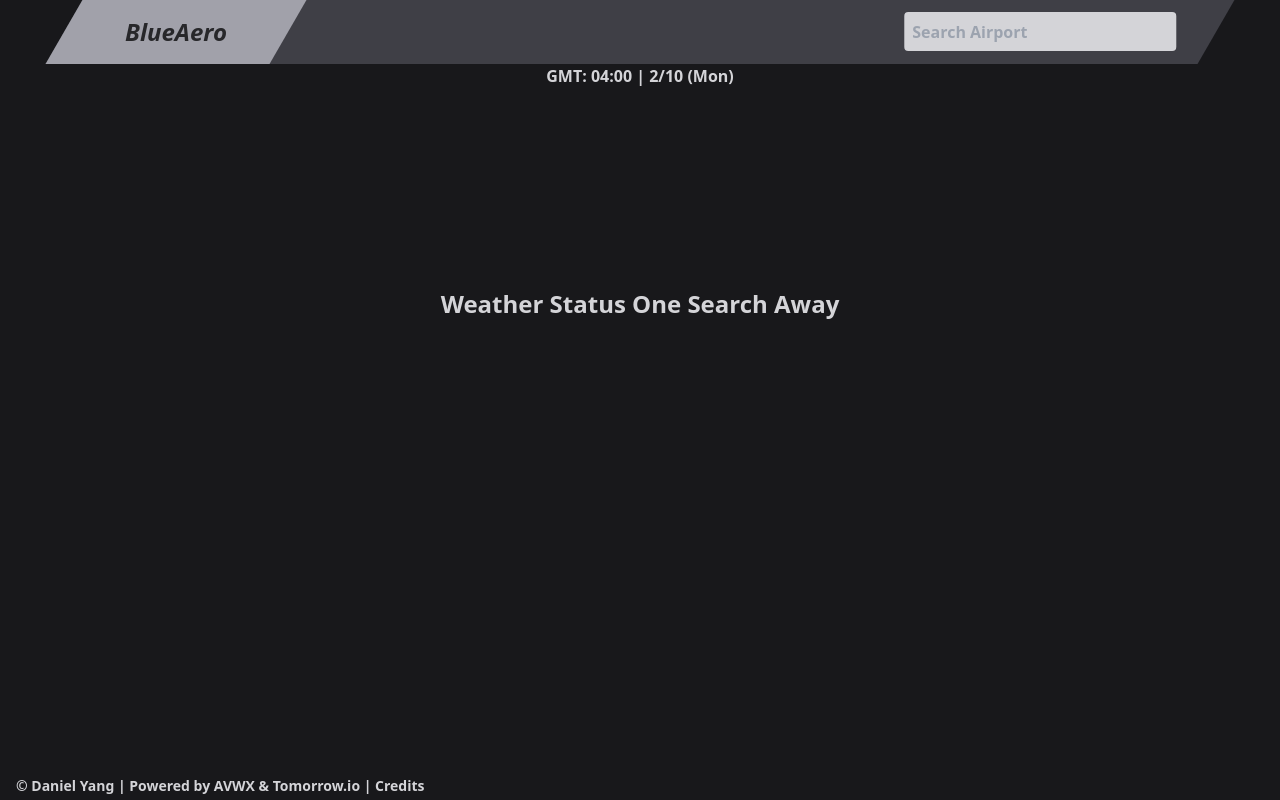
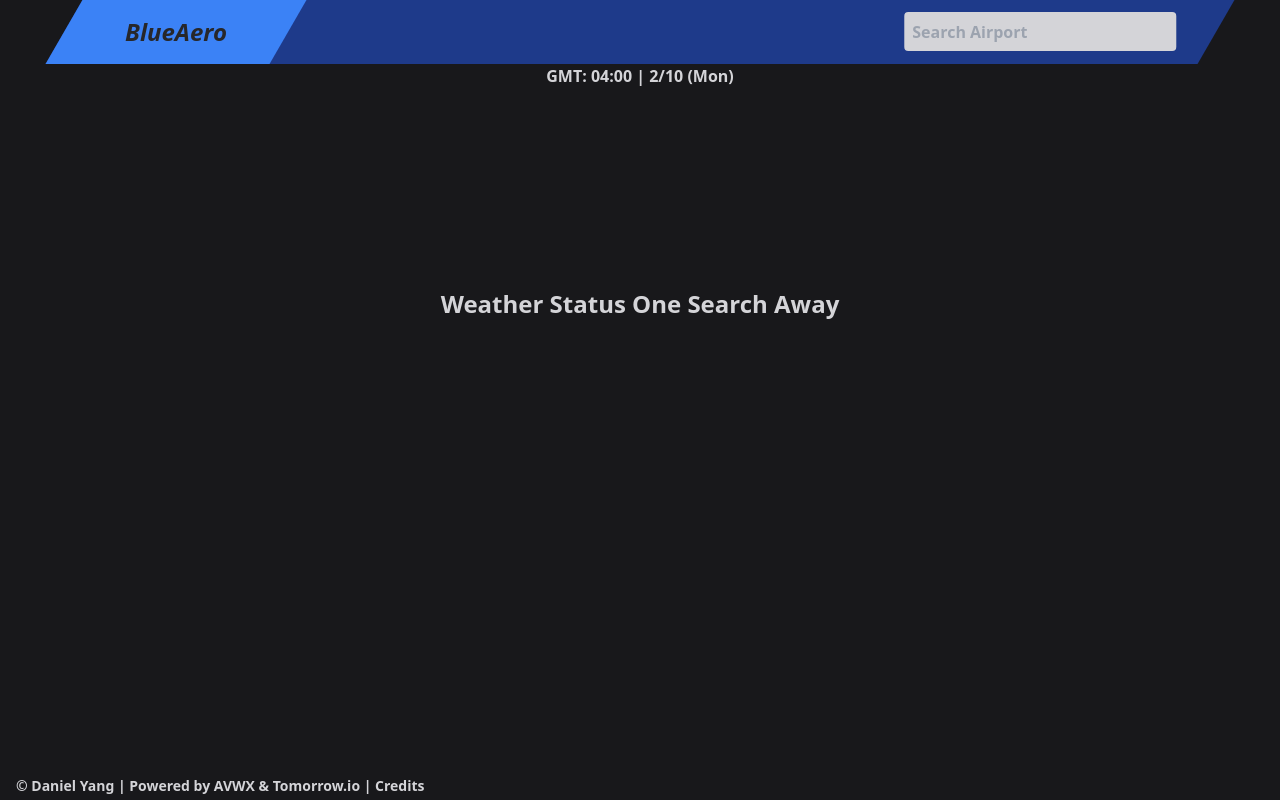
Before and after one commit to daniel-yang66/blue-aero, a Next.js app: page / in a window 1280 px wide. Built offline with nearby package versions, Linux system fonts and the light colour scheme.

Commit message:
change header color scheme

```diff
--- a/app/components/navigation.js
+++ b/app/components/navigation.js
@@ -5,8 +5,8 @@ import { Suspense } from "react";
 export default function Nav() {
   return (
 
-<div className="relative z-10 -skew-x-[30deg] font-bold italic bg-zinc-700 w-[90vw] h-[6vh] md:h-[8vh] flex items-center m-auto justify-between pr-8">
-<div className="bg-zinc-400 text-sm md:text-xl text-zinc-300 h-full w-[30%] md:w-1/5 flex gap-1 items-center justify-center md:gap-2">
+<div className="relative z-10 -skew-x-[30deg] font-bold italic bg-blue-900 w-[90vw] h-[6vh] md:h-[8vh] flex items-center m-auto justify-between pr-8">
+    <div className="bg-blue-500 text-sm md:text-xl text-zinc-300 h-full w-[30%] md:w-1/5 flex gap-1 items-center justify-center md:gap-2">
     <Link href="/" className="font-bold text-xl md:text-2xl italic text-zinc-800 skew-x-[30deg]">
             BlueAero
           </Link>
--- a/app/components/search.js
+++ b/app/components/search.js
@@ -26,7 +26,7 @@ export default function Search() {
   }
 
   const handleSearch = async (text) => {
-    setOptions([{ icao: "Searching...", city: "" }]);
+    setOptions([{ icao: "Searching...", name: "" }]);
     try {
       setOptions(await AirportData(text));
     } catch {
@@ -77,7 +77,7 @@ export default function Search() {
               className="grid items-center w-full text-md font-semibold bg-zinc-200 hover:cursor-pointer text-center hover:bg-blue-800 hover:text-zinc-300 border-b-2 border-zinc-500 border-solid"
             >{`${
               opt.icao === "Searching..." ? "Searching..." : `${opt.icao}`
-            } ${opt.city}`}</div>
+            } ${opt.name}`}</div>
           );
         })}
       </div>
```
Lines whose indentation alone changed are shown as unchanged.
